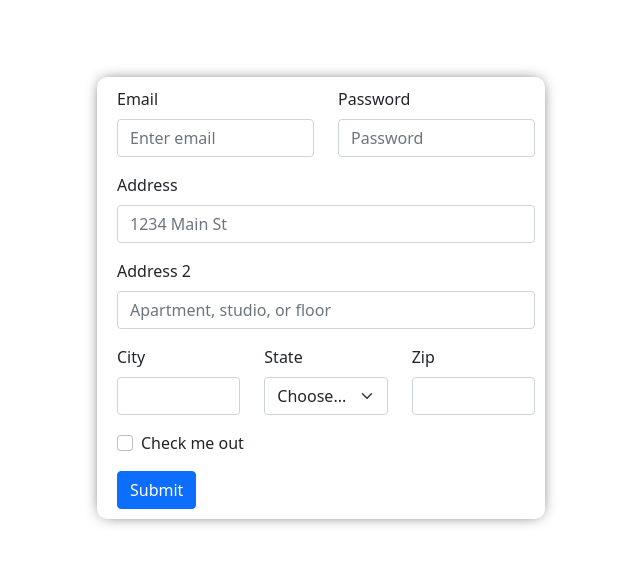
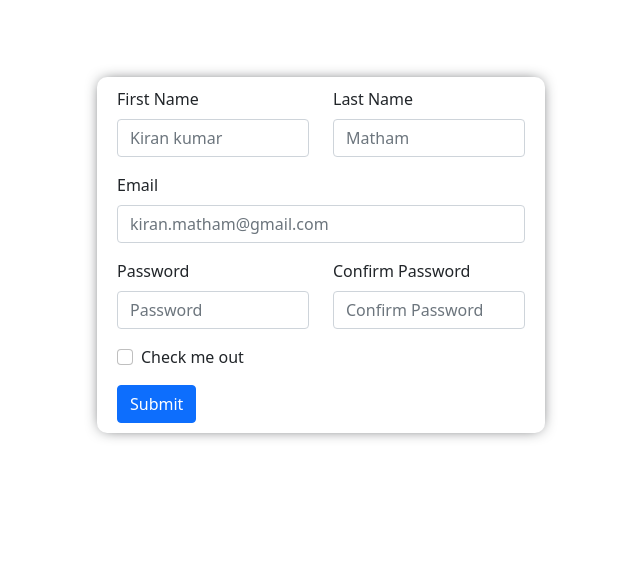
Before and after one commit to kirankumar-Matham96/Employee-payroll-app-backend, a React (Create React App) app in the folder Employee_Payroll_Frontend/employee_payroll_frontend/: page / in a window 1280 px wide. Shown: the top 564 px of the page, without its empty margins (319-959 px from the left). Built offline with nearby package versions, Linux system fonts and the light colour scheme.

Commit message:
feat: add validation to register page with formik and yup

```diff
--- a/Employee_Payroll_Frontend/employee_payroll_frontend/src/pages/register.jsx
+++ b/Employee_Payroll_Frontend/employee_payroll_frontend/src/pages/register.jsx
@@ -1,51 +1,145 @@
-import React from 'react';
-import { Button, Form, Col, Row } from 'react-bootstrap';
+import React, { Component } from 'react';
+import { Col, Row, Button, Form } from 'react-bootstrap';
+import { Formik } from 'formik';
+import * as Yup from 'yup';
 import '../style/register.scss';
 
-const register = () => {
+class register extends Component {
+  initialState = {
+    firstName: '',
+    lastName: '',
+    email: '',
+    password: '',
+    confirmPassword: '',
+  };
+
+  constructor(props) {
+    super(props);
+    // this.state = this.initialState;
+    this.state = {
+      firstName: '',
+      lastName: '',
+      email: '',
+      password: '',
+      confirmPassword: '',
+    };
+    console.log('state: ', this.state);
+  }
+
+  render() {
+    const schema = Yup.object().shape({
+      firstName: Yup.string()
+        .required('First Name is required')
+        .min(2)
+        .max(20)
+        .matches('^[A-Za-z\\s]{1,20}'),
+      lastName: Yup.string()
+        .required('Last Name is required')
+        .min(2)
+        .max(20)
+        .matches('^[A-Za-z]{1}[A-Za-z\\s]{1,20}'),
+      email: Yup.string().email().required('Email is required'),
+      password: Yup.string().required('password is required').min(8).max(20),
+      confirmPassword: Yup.string()
+        .required('Confirm Password is required')
+        .matches(this.state.password),
+    });
     return (
       <div className="register-page">
         <div className="register-card">
-        <Form>
+          <Formik
+            validationSchema={schema}
+            onSubmit={console.log('Submitted')}
+            initialValues={this.initialState}
+          >
+            {({ handleSubmit, handleChange, errors, values, touched }) => {
+              return (
+                <Form onSubmit={handleSubmit}>
                   <Row className="mb-3">
-            <Form.Group as={Col} controlId="formGridEmail">
-              <Form.Label>Email</Form.Label>
-              <Form.Control type="email" placeholder="Enter email" />
+                    <Form.Group as={Col} controlId="formGridFirstName">
+                      <Form.Label>First Name</Form.Label>
+                      <Form.Control
+                        type="text"
+                        name="firstName"
+                        value={values.firstName}
+                        onChange={handleChange}
+                        isValid={touched.firstName && !errors.firstName}
+                        isInvalid={!!errors.firstName}
+                        placeholder="Kiran kumar"
+                        autoComplete="off"
+                        required
+                      />
+                      <Form.Control.Feedback type="invalid">
+                        {errors.firstName}
+                      </Form.Control.Feedback>
                     </Form.Group>
 
-            <Form.Group as={Col} controlId="formGridPassword">
-              <Form.Label>Password</Form.Label>
-              <Form.Control type="password" placeholder="Password" />
+                    <Form.Group as={Col} controlId="formGridLastName">
+                      <Form.Label>Last Name</Form.Label>
+                      <Form.Control
+                        type="text"
+                        name="lastName"
+                        value={values.lastName}
+                        onChange={handleChange}
+                        isValid={touched.lastName && !errors.lastName}
+                        isInvalid={!!errors.lastName}
+                        placeholder="Matham"
+                        autoComplete="off"
+                        required
+                      />
+                      <Form.Control.Feedback type="invalid">
+                        {errors.lastName}
+                      </Form.Control.Feedback>
                     </Form.Group>
                   </Row>
 
-          <Form.Group className="mb-3" controlId="formGridAddress1">
-            <Form.Label>Address</Form.Label>
-            <Form.Control placeholder="1234 Main St" />
-          </Form.Group>
-
-          <Form.Group className="mb-3" controlId="formGridAddress2">
-            <Form.Label>Address 2</Form.Label>
-            <Form.Control placeholder="Apartment, studio, or floor" />
+                  <Form.Group className="mb-3" controlId="formGridEmail">
+                    <Form.Label>Email</Form.Label>
+                    <Form.Control
+                      type="email"
+                      name="email"
+                      value={values.email}
+                      onChange={handleChange}
+                      isValid={touched.email && !errors.email}
+                      isInvalid={!!errors.email}
+                      placeholder="kiran.matham@gmail.com"
+                      autoComplete="off"
+                      required
+                    />
+                    <Form.Control.Feedback>
+                      {errors.email}
+                    </Form.Control.Feedback>
                   </Form.Group>
 
                   <Row className="mb-3">
-            <Form.Group as={Col} controlId="formGridCity">
-              <Form.Label>City</Form.Label>
-              <Form.Control />
+                    <Form.Group as={Col} controlId="formGridPassword">
+                      <Form.Label>Password</Form.Label>
+                      <Form.Control
+                        type="password"
+                        name="password"
+                        value={values.password}
+                        onChange={handleChange}
+                        isValid={touched.password && !errors.password}
+                        isInvalid={!!errors.password}
+                        placeholder="Password"
+                        autoComplete="off"
+                        required
+                      />
                     </Form.Group>
 
-            <Form.Group as={Col} controlId="formGridState">
-              <Form.Label>State</Form.Label>
-              <Form.Select defaultValue="Choose...">
-                <option>Choose...</option>
-                <option>...</option>
-              </Form.Select>
-            </Form.Group>
-
-            <Form.Group as={Col} controlId="formGridZip">
-              <Form.Label>Zip</Form.Label>
-              <Form.Control />
+                    <Form.Group as={Col} controlId="formGridConfirmPassword">
+                      <Form.Label>Confirm Password</Form.Label>
+                      <Form.Control
+                        type="password"
+                        name="confirmPassword"
+                        value={values.confirmPassword}
+                        onChange={handleChange}
+                        isValid={
+                          touched.confirmPassword && !errors.confirmPassword
+                        }
+                        isInvalid={!!errors.confirmPassword}
+                        placeholder="Confirm Password"
+                      />
                     </Form.Group>
                   </Row>
 
@@ -57,9 +151,13 @@ const register = () => {
                     Submit
                   </Button>
                 </Form>
+              );
+            }}
+          </Formik>
         </div>
       </div>
     );
-};
+  }
+}
 
 export default register;
--- a/Employee_Payroll_Frontend/employee_payroll_frontend/src/style/register.scss
+++ b/Employee_Payroll_Frontend/employee_payroll_frontend/src/style/register.scss
@@ -5,7 +5,7 @@
 .register-card {
   width: 35%;
   margin: 6% auto;
-  padding: 10px 10px 10px 20px;
+  padding: 10px 20px 10px 20px;
   box-shadow: 0px 0px 15px -5px;
   border-radius: 10px;
 }
```
Also changed, not shown: Employee_Payroll_Frontend/employee_payroll_frontend/.eslintrc.json. Lines whose indentation alone changed are shown as unchanged.
